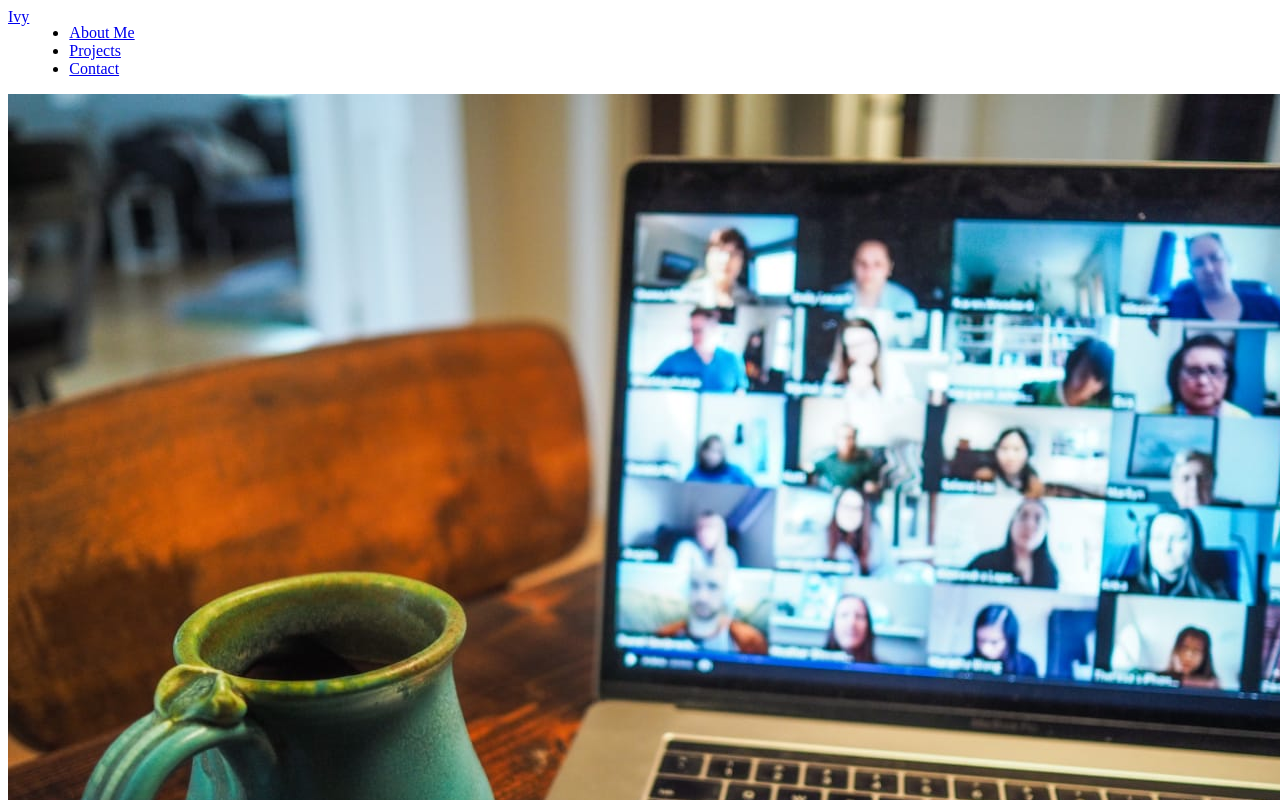
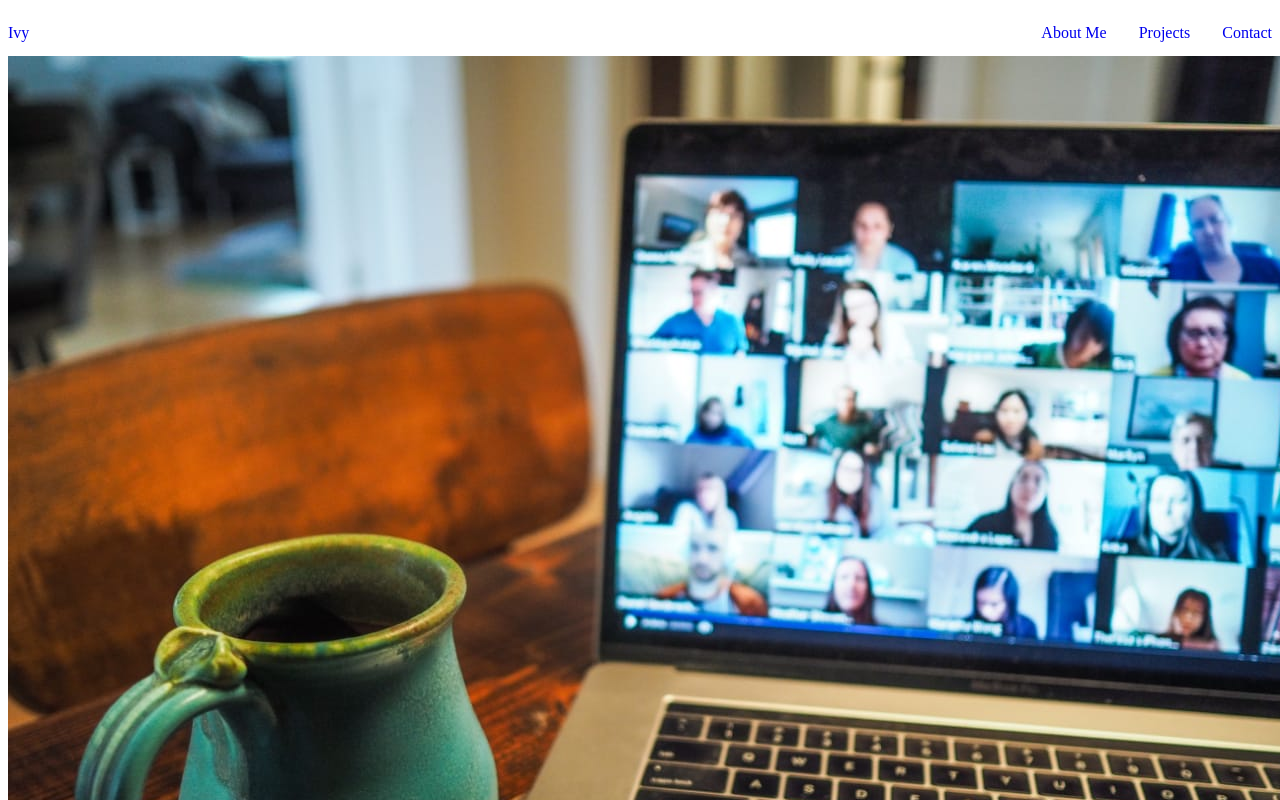
Before and after one commit to MureithiIvy/MyPortfolio, a plain HTML site: page index.html in a window 1280 px wide. Shown: the top 800 px of the page. Drawn offline with Linux system fonts and the light colour scheme.

Commit message:
style the nav bar

```diff
--- a/assets/css/index.css
+++ b/assets/css/index.css
@@ -1,3 +1,31 @@
-nav{
+.main-nav{
     display: flex;
 }
+
+ul{
+    display: flex;
+    margin: 0;
+    padding: 0;
+    list-style: none;
+}
+
+h1,h2,p{
+    margin: 0;
+}
+
+nav{
+    justify-content: space-between;
+    padding-top: 1rem;
+}
+
+ul li{
+    margin-left: 2rem;
+}
+
+a{
+    text-decoration: none;
+}
+
+header{
+    height: 3rem;
+}
```
